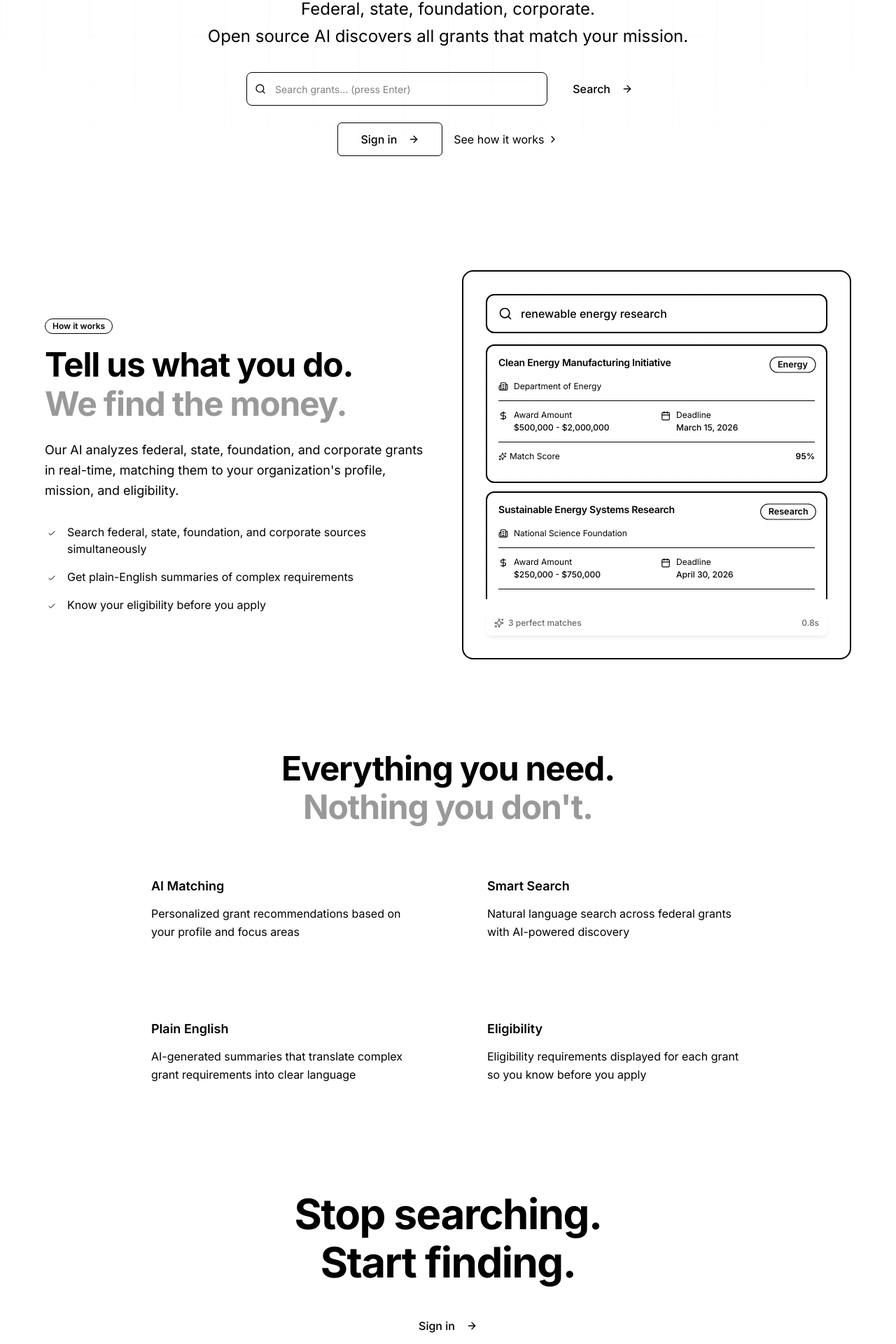
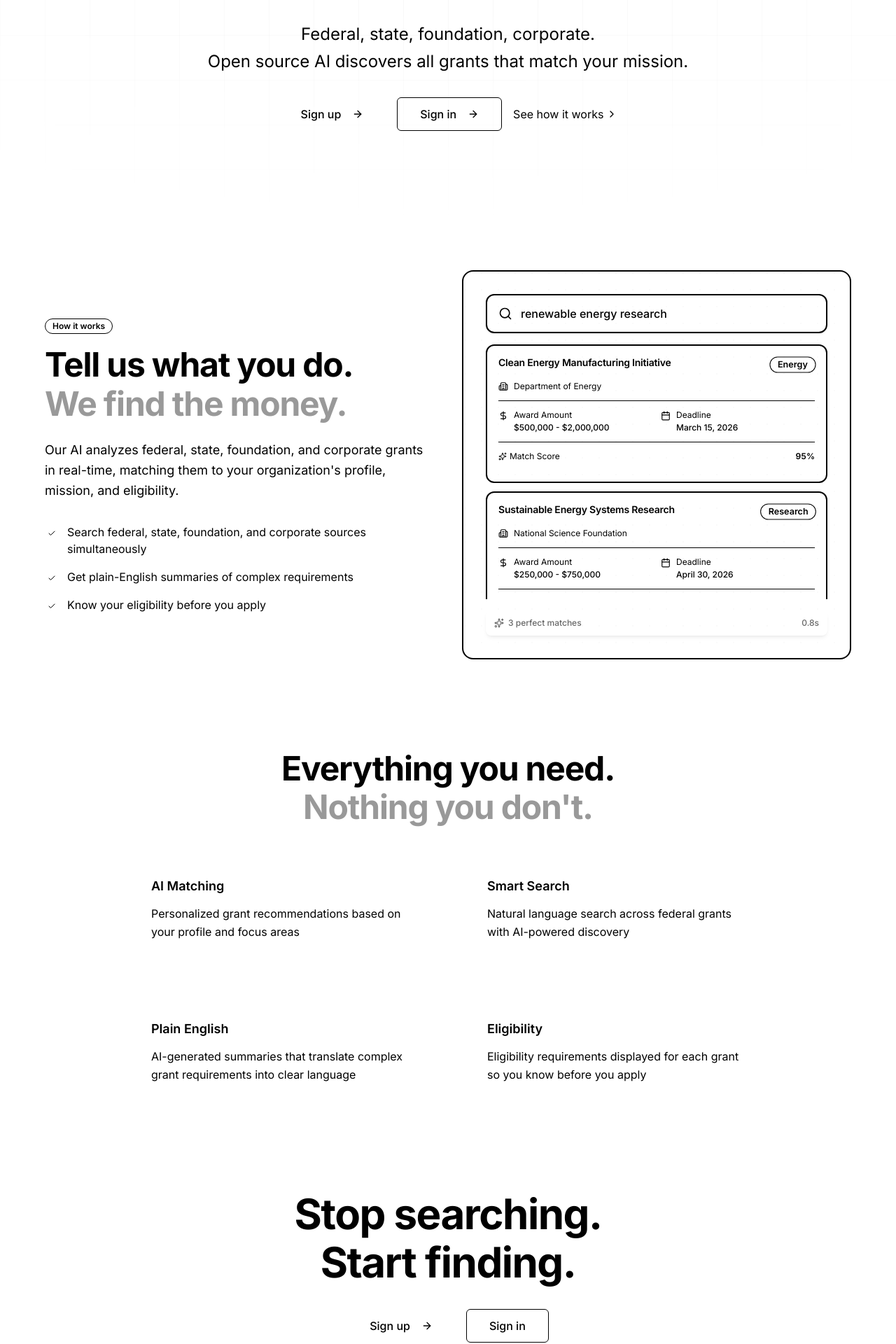
Before and after one commit to sakshit2004/Nexar-AI, a Next.js app in the folder frontend/: page / in a window 1280 px wide. Shown: the part 398-2318 px from the top of the page at 70% size. Built offline with nearby package versions, Linux system fonts and the light colour scheme; no server answers.

Commit message:
Remove grant search bar and add Sign up option to landing page
Co-authored-by: sakshit2004 <99576857+sakshit2004@users.noreply.github.com>

```diff
--- a/frontend/app/page.tsx
+++ b/frontend/app/page.tsx
@@ -1,37 +1,21 @@
 'use client';
 
-import { useRef, useState } from 'react';
-import { useRouter } from 'next/navigation';
+import { useRef } from 'react';
 import Link from 'next/link';
 import { Button } from '../components/ui/button';
 import { Badge } from '../components/ui/badge';
 import {
   ArrowRight,
   Check,
-  ChevronRight,
-  Search
+  ChevronRight
 } from 'lucide-react';
 import { GrantVisualization } from '../components/landing/GrantVisualization';
 
 export default function Home() {
   const demoRef = useRef<HTMLElement>(null);
-  const router = useRouter();
-  const [searchQuery, setSearchQuery] = useState('');
 
   const scrollToDemo = () => {
     demoRef.current?.scrollIntoView({ behavior: 'smooth' });
-  };
-
-  const handleSearch = (e: React.KeyboardEvent<HTMLInputElement>) => {
-    if (e.key === 'Enter' && searchQuery.trim()) {
-      router.push(`/search?q=${encodeURIComponent(searchQuery.trim())}`);
-    }
-  };
-
-  const handleSearchButton = () => {
-    if (searchQuery.trim()) {
-      router.push(`/search?q=${encodeURIComponent(searchQuery.trim())}`);
-    }
   };
 
   return (
@@ -103,26 +87,13 @@ export default function Home() {
             Open source AI discovers all grants that match your mission.
           </p>
 
-          {/* Search input */}
-          <div className="flex flex-col sm:flex-row gap-3 justify-center items-center mb-6 max-w-xl mx-auto w-full">
-            <div className="relative flex-1 w-full">
-              <Search className="absolute left-3 top-1/2 -translate-y-1/2 h-4 w-4 text-muted-foreground pointer-events-none" />
-              <input
-                type="text"
-                value={searchQuery}
-                onChange={(e) => setSearchQuery(e.target.value)}
-                onKeyDown={handleSearch}
-                placeholder="Search grants… (press Enter)"
-                className="w-full h-12 pl-10 pr-4 rounded-lg border bg-background text-sm focus:outline-none focus:ring-2 focus:ring-foreground/20"
-              />
-            </div>
-            <Button size="lg" className="h-12 px-6 text-base font-medium shrink-0" onClick={handleSearchButton}>
-              Search
-              <ArrowRight className="ml-2 h-4 w-4" />
-            </Button>
-          </div>
-
           <div className="flex flex-col sm:flex-row gap-4 justify-center items-center">
+            <Link href="/register">
+              <Button size="lg" className="h-12 px-8 text-base font-medium">
+                Sign up
+                <ArrowRight className="ml-2 h-4 w-4" />
+              </Button>
+            </Link>
             <Link href="/login">
               <Button variant="outline" size="lg" className="h-12 px-8 text-base font-medium">
                 Sign in
@@ -240,10 +211,15 @@ export default function Home() {
             Start finding.
           </h2>
           <div className="flex flex-col sm:flex-row gap-4 justify-center">
+            <Link href="/register">
+              <Button size="lg" variant="secondary" className="h-12 px-8 text-base font-medium">
+                Sign up
+                <ArrowRight className="ml-2 h-4 w-4" />
+              </Button>
+            </Link>
             <Link href="/login">
-              <Button size="lg" variant="secondary" className="h-12 px-8 text-base font-medium">
+              <Button size="lg" variant="outline" className="h-12 px-8 text-base font-medium bg-transparent border-background/40 text-background hover:bg-background/10 hover:text-background">
                 Sign in
-                <ArrowRight className="ml-2 h-4 w-4" />
               </Button>
             </Link>
           </div>
```
